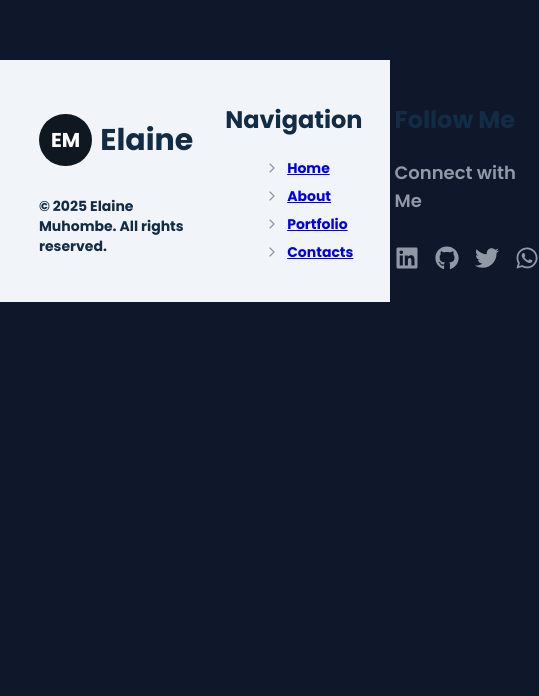
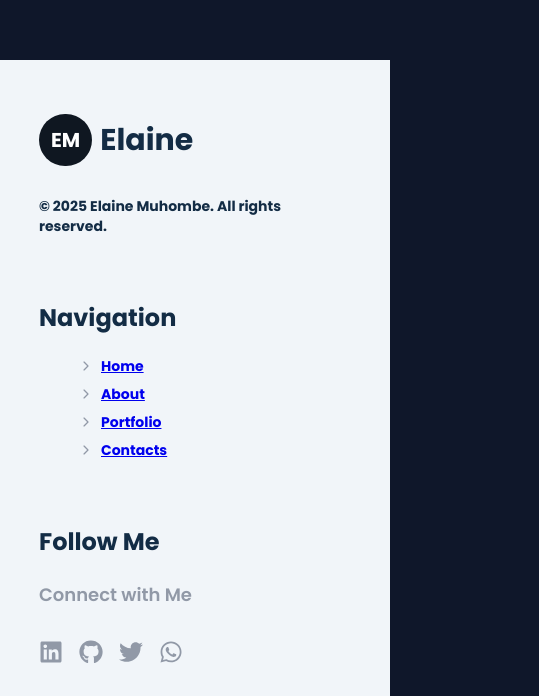
Before and after one commit to elainees-devs/elaine-portfolio, a React (Vite) app: page /contacts in a window 390 px wide. Shown: the part 864-1560 px from the top of the page, 539 px wide, since content can reach past the window. Before the commit the page ends 1166 px from the top, so only its background shows below. Built offline with nearby package versions, Linux system fonts and the light colour scheme.

Commit message:
fix(footer): add grid column layout for small screens

```diff
--- a/src/shared/layout/Footer.tsx
+++ b/src/shared/layout/Footer.tsx
@@ -6,7 +6,7 @@ import SocialMedia from "../social-media-icons/SocialMedia";
 const Footer: React.FC = () => {
   return (
     <footer className="w-full mt-16 bg-slate-100 text-slateblue font-bold">
-      <div className="w-[80%] mx-auto flex flex-row justify-between items-start gap-8 p-6 rounded-lg border-2 border-gray-300">
+      <div className="grid grid-col w-[80%] mx-auto md:flex flex-row justify-between items-start gap-8 p-6 rounded-lg border-2 border-gray-300">
         {/* Logo & Info */}
         <div className="flex flex-col max-w-xs">
           <p className="mb-4 text-3xl md:text-4xl flex items-center">
```
